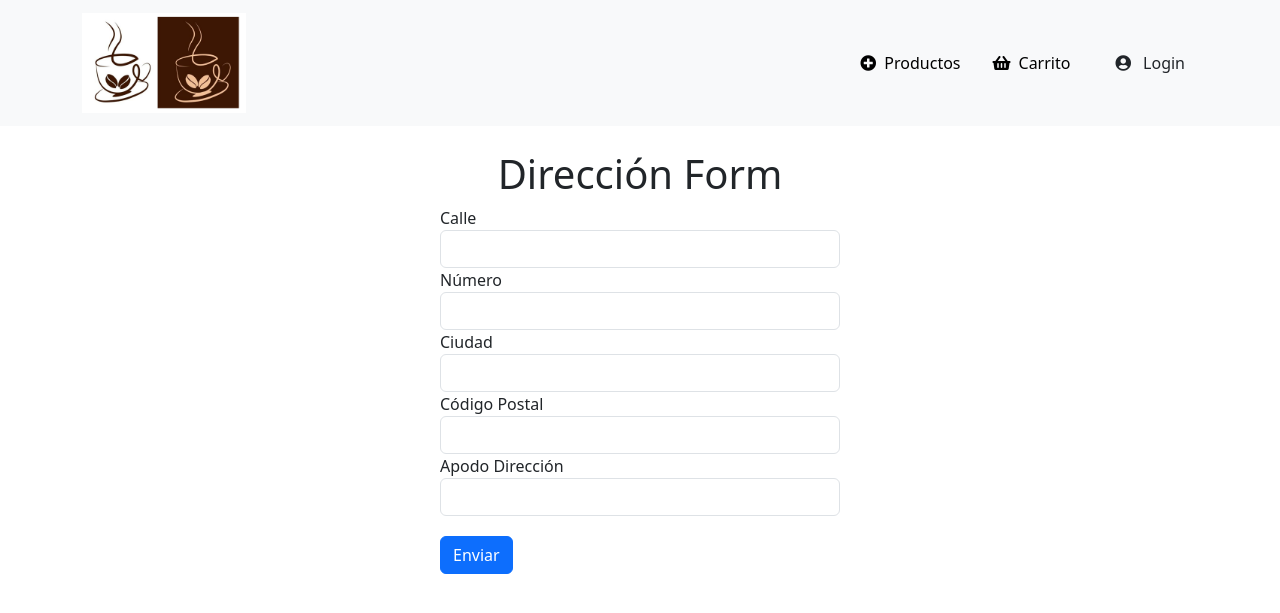
After one commit to bazabaza/cafe-sem, a Django app: page /clientes/cuenta/add_direccion_forma in a window 1280 px wide. The commit adds this page. Shown: the top 613 px of the page. Run offline with Django 5.2, Linux system fonts and the light colour scheme; some libraries are stand-ins or nearby versions.

Commit message:
añadir direccion y logout

```diff
--- /dev/null
+++ b/CafeSEM/CafeSEM/clientes/templates/clientes/cuenta/add_direccion_forma.html
@@ -0,0 +1,50 @@
+<!DOCTYPE html>
+<html lang="en">
+{% load static %}
+<head>
+    <meta charset="UTF-8">
+    <title>Login</title>
+    <link href="https://cdn.jsdelivr.net/npm/bootstrap@5.3.3/dist/css/bootstrap.min.css" rel="stylesheet">
+    <script src="https://cdn.jsdelivr.net/npm/bootstrap@5.3.3/dist/js/bootstrap.bundle.min.js"></script>
+    <link rel="stylesheet" type="text/css" href="{% static 'css/styles.css'%}">
+
+    <meta name="viewport" content="width=device-width, initial-scale=1, shrink-to-fit=no" />
+    <meta http-equiv="x-ua-compatible" content="ie=edge" />
+    <title>Material Design for Bootstrap</title>
+    <!-- Font Awesome -->
+    <link rel="stylesheet" href="https://use.fontawesome.com/releases/v5.11.2/css/all.css" />
+    <!-- Google Fonts Roboto -->
+    <link rel="stylesheet" href="https://fonts.googleapis.com/css2?family=Roboto:wght@300;400;500;700&display=swap" />
+
+</head>
+<body>
+    {% include 'navbar.html' %}
+    <div class="container" style="margin-top: 150px;">
+        <h1 class="text-center">Dirección Form</h1>
+        <form method="post" action="/clientes/cuenta/add_direccion" style="max-width: 400px; margin: auto;">
+            {% csrf_token %}
+            <div class="form-group">
+                <label for="calle">Calle</label>
+                <input type="text" class="form-control" id="calle" name="calle" maxlength="150" required>
+            </div>
+            <div class="form-group">
+                <label for="numero">Número</label>
+                <input type="text" class="form-control" id="numero" name="numero" maxlength="10" required>
+            </div>
+            <div class="form-group">
+                <label for="ciudad">Ciudad</label>
+                <input type="text" class="form-control" id="ciudad" name="ciudad" maxlength="100" required>
+            </div>
+            <div class="form-group">
+                <label for="codigo_postal">Código Postal</label>
+                <input type="text" class="form-control" id="codigo_postal" name="codigo_postal" maxlength="5" required>
+            </div>
+            <div class="form-group">
+                <label for="apodo_direccion">Apodo Dirección</label>
+                <input type="text" class="form-control" id="apodo_direccion" name="apodo_direccion" maxlength="50" required>
+            </div>
+            <button type="submit" class="btn btn-primary" style="margin-top: 20px;">Enviar</button>
+        </form>
+    </div>
+</body>
+</html>
--- a/CafeSEM/CafeSEM/clientes/urls.py
+++ b/CafeSEM/CafeSEM/clientes/urls.py
@@ -6,4 +6,7 @@ urlpatterns=[
     path('cuenta/iniciar_sesion', views_cuenta.iniciar_sesion, name='iniciar-session'),
     path('cuenta/verificar_contrasenia', views_cuenta.verificar_contrasenia, name='verificar-contrasenia'),
     path('cuenta/view', views_cuenta.view_cuenta, name='view-cuenta'),
+    path('cuenta/add_direccion_forma', views_cuenta.add_direccion_forma, name='add-direccion-forma'),
+    path('cuenta/add_direccion', views_cuenta.add_direccion, name='add-direccion'),
+    path('cuenta/logout', views_cuenta.logout, name='logout'),
 ]
--- a/CafeSEM/CafeSEM/clientes/views_cuenta.py
+++ b/CafeSEM/CafeSEM/clientes/views_cuenta.py
@@ -1,6 +1,6 @@
 import re
 
-from django.shortcuts import render
+from django.shortcuts import render, redirect
 from clientes.models import Usuario, Pedidos
 
 
@@ -42,6 +42,49 @@ def verificar_contrasenia(request):
 
     return response
 
+def add_direccion_forma(request):
+    return render(request, "clientes/cuenta/add_direccion_forma.html")
+
+def add_direccion(request):
+    error = False
+    calle = request.POST['calle']
+    numero = request.POST['numero']
+    ciudad = request.POST['ciudad']
+    codigo_postal = request.POST['codigo_postal']
+    apodo_direccion = request.POST['ciudad']
+    email = request.COOKIES.get('email')
+
+    if not re.match(r"^[A-Za-zÀ-ÖØ-öø-ÿ\s\.\'\-]+$", calle):
+        error = "Nombre de calle es incorrecto"
+    elif not re.match(r"^\d{1,10}$", numero):
+        error = "Numero de casa es incorrecto"
+    elif not re.match(r"^[A-Za-zÀ-ÖØ-öø-ÿ\s\.\'\-]+$", ciudad):
+        error = "Nombre de ciudad es incorrecto"
+    elif not re.match(r"^[A-Za-z0-9\s-]{3,10}$", codigo_postal):
+        error = "Codigo postal es incorrecto"
+    elif not len(apodo_direccion):
+        error = "Apodo de dirección es incorrecto"
+
+    usuario_model = Usuario()
+
+    params = {
+        'calle': calle,
+        'numero': numero,
+        'ciudad': ciudad,
+        'codigo_postal': codigo_postal,
+        'apodo_direccion': apodo_direccion,
+        'id_cliente': usuario_model.get_usuario_id(email)
+    }
+
+    res = usuario_model.insertar_direccion(params)
+    if not res:
+        error = 'Algo mal con base de datos. Perdone.'
+
+    contexto = {
+        'error': error
+    }
+
+    return render(request, "clientes/cuenta/verificar_direccion.html", contexto)
 
 def view_cuenta(request):
     email = request.COOKIES.get('email')
@@ -57,3 +100,9 @@ def view_cuenta(request):
     contexto['pedidos'] = cursor_pedidos
 
     return render(request, "clientes/cuenta/view_cuenta.html", contexto)
+
+def logout(request):
+    response = render(request, "clientes/cuenta/logout.html")
+    response.delete_cookie('email')
+
+    return response
```
Also changed, not shown: CafeSEM/CafeSEM/clientes/models.py (+24 -0 lines), CafeSEM/CafeSEM/clientes/templates/clientes/cuenta/logout.html (added, +29 -0 lines), CafeSEM/CafeSEM/clientes/templates/clientes/cuenta/verificar_direccion.html (added, +38 -0 lines), CafeSEM/CafeSEM/clientes/templates/clientes/cuenta/view_cuenta.html (+5 -2 lines).
